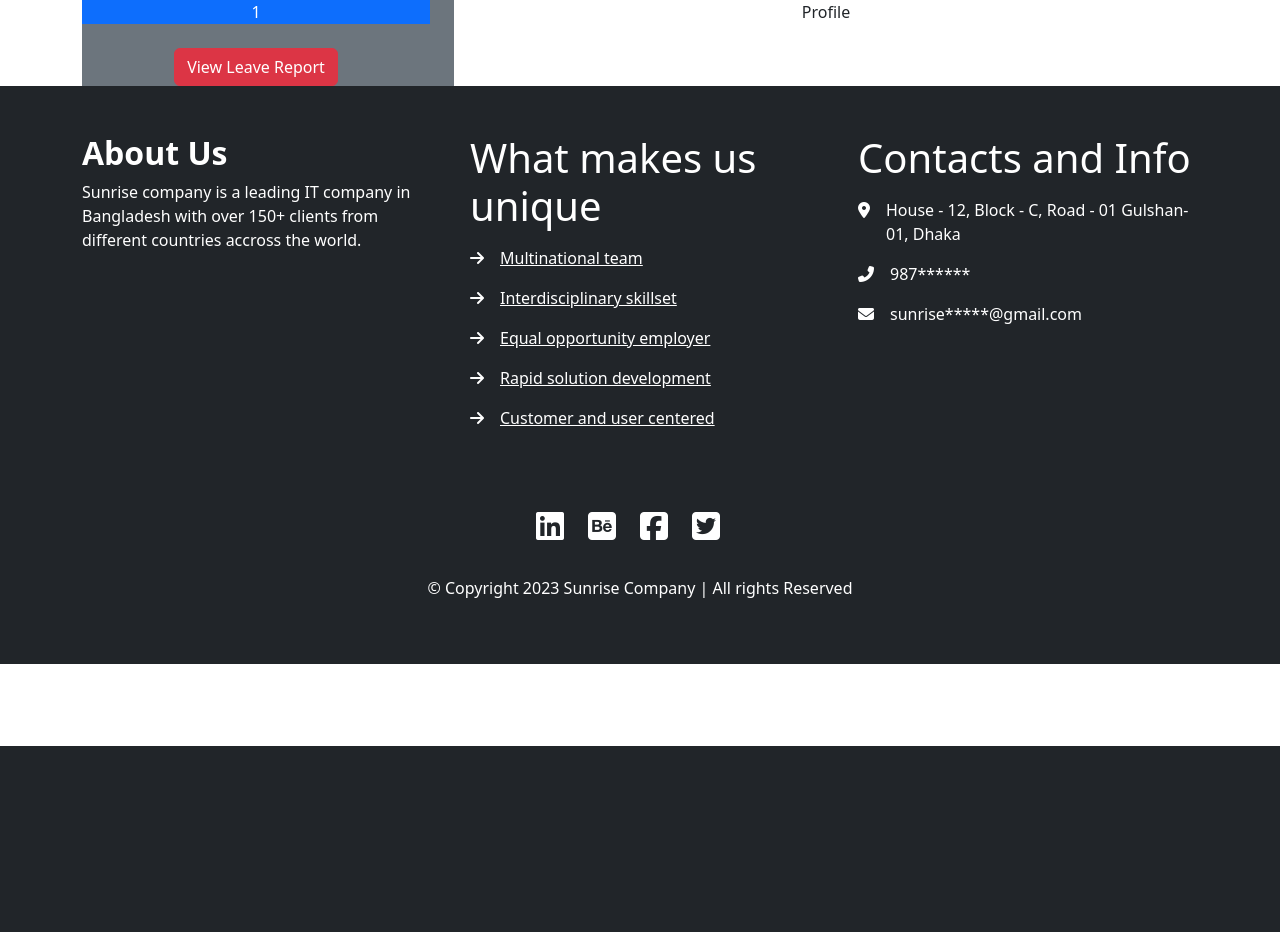
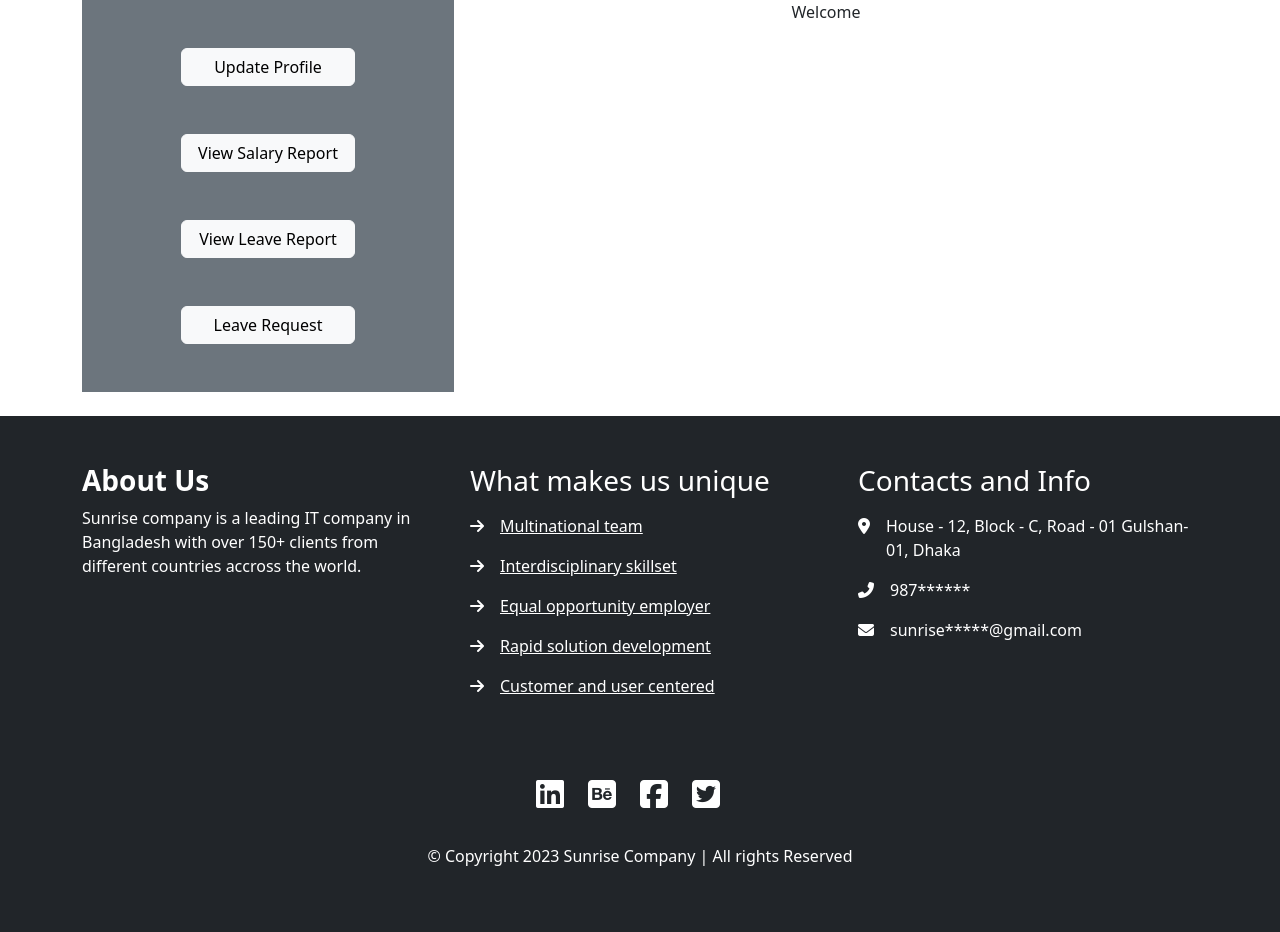
Before and after one commit to shuvo-99/470-project, a PHP site: page /employee.php in a window 1280 px wide. Shown: the part 54-986 px from the top of the page. Before the commit the page ends 800 px from the top, so only its background shows below. Run offline with PHP 8.4, Linux system fonts and the light colour scheme; some libraries are stand-ins or nearby versions.

Commit message:
Add files via upload

```diff
--- a/employee.php
+++ b/employee.php
@@ -16,6 +16,12 @@
       src="https://kit.fontawesome.com/5b05054594.js"
       crossorigin="anonymous"
     ></script>
+
+    <style>
+      .func_btn{
+        color: rgb(250, green, blue);
+      }
+    </style>
   </head>
   <body>
     <!-- <h1>Hello, world!</h1> -->
@@ -89,7 +95,7 @@
       <section class="container">
         <div class="container text-center">
           <div class="row">
-            <div class="col-4 text-white bg-secondary">
+            <div class="col-4 text bg-secondary">
               <!-- <div class="row flex-column container bg-primary ps-2">
                 <div class="col">
                   1 of 2
@@ -99,9 +105,18 @@
                 </div>
               </div>
               </div> -->
-              <div class="row container bg-primary">
+
+              <div class="d-grid gap-5 pt-5 pb-5 col-6 mx-auto">
+                <button class="btn btn-light" type="button">Update Profile</button>
+                <button class="btn btn-light" type="button">View Salary Report</button>
+                <button class="btn btn-light" type="button">View Leave Report</button>
+                <button class="btn btn-light" type="button">Leave Request</button>
+              </div>
+
+              <!-- <br>
+              <div class="row container">
                 <div class="col">
-                  1
+                  <button type="button" class="btn btn-danger">View Salary Report</button>
                 </div>
               </div>
               <br>
@@ -110,14 +125,22 @@
                   <button type="button" class="btn btn-danger">View Leave Report</button>
                 </div>
               </div>
+              <br>
+              <div class="row container">
+                <div class="col">
+                  <button type="button" class="btn btn-danger">Leave Request</button>
+                </div>
+              </div> -->
             </div>
             <div class="col-8">
-              Profile
+              Welcome
             </div>
+
           </div>
         </div>
       </section>
     </main>
+    <br>
     <footer>
       <section class="bg-dark">
         <div class="container my-5">
@@ -128,7 +151,7 @@
               <!-- <div class="p-3 rounded-3 shadow-lg text-center h mb-5">
                 Experience
               </div> -->
-              <h2 class="fw-bold text-white">About Us</h2>
+              <h3 class="fw-bold text-white">About Us</h3>
               <p class="text-white">
                 Sunrise company is a leading IT company in Bangladesh with over 150+ clients from different countries accross the world.
               </p>
@@ -137,7 +160,7 @@
             <!-- Links -->
 
             <div class="col-lg-4">
-              <h1 class="text-white">What makes us unique</h1>
+              <h3 class="text-white">What makes us unique</h3>
               <ul class="p-0">
                 <!-- home -->
 
@@ -209,7 +232,7 @@
             <!-- Conatacts and Info -->
 
             <div class="col-lg-4">
-              <h1 class="text-white">Contacts and Info</h1>
+              <h3 class="text-white">Contacts and Info</h3>
               <ul class="p-0">
                 <!-- House -->
 
```
